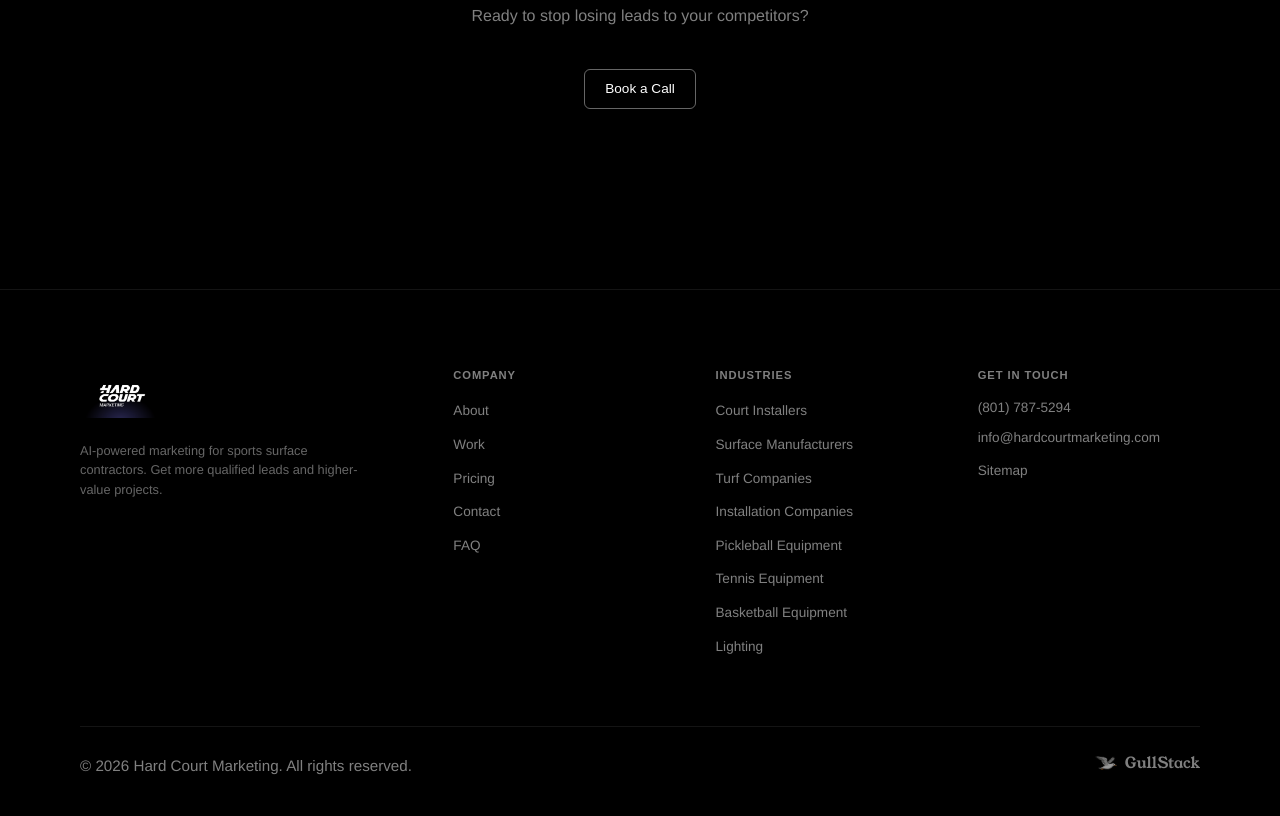
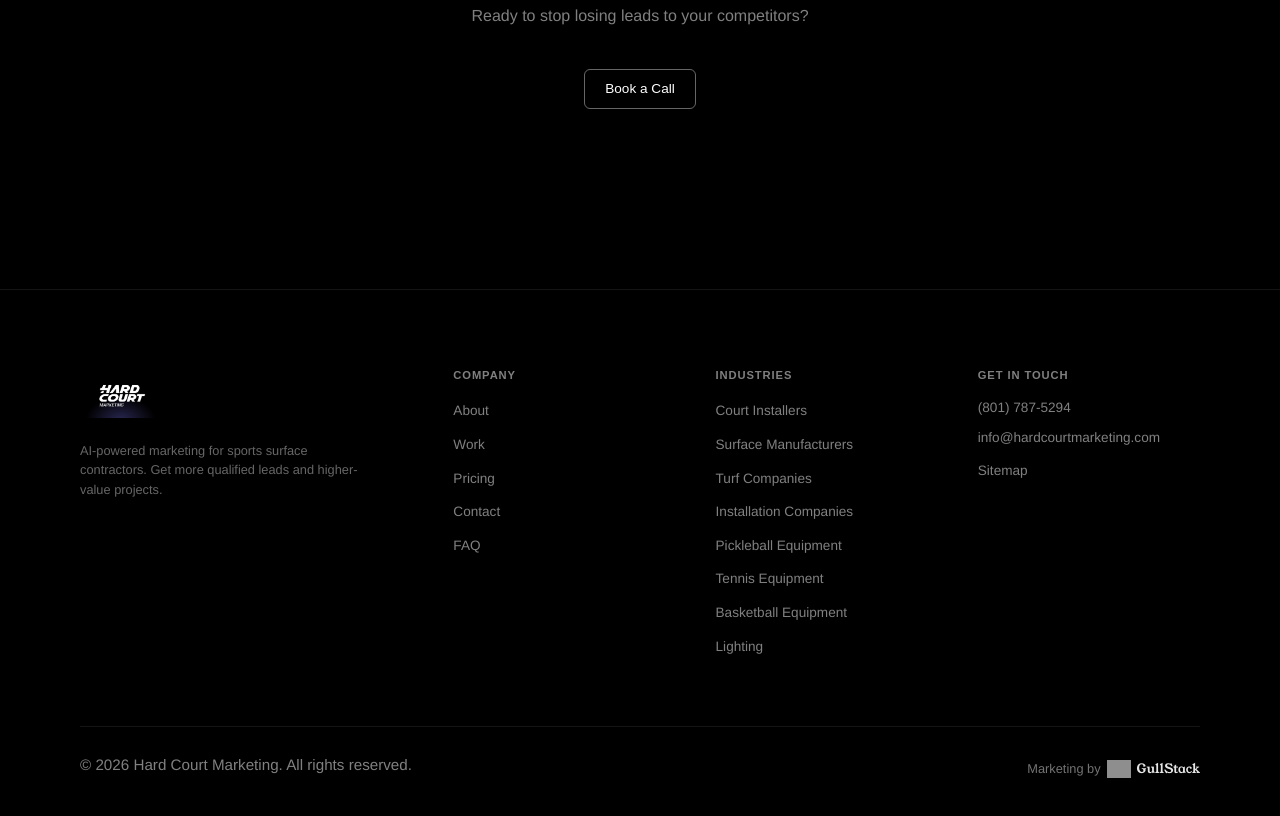
Before and after one commit to Gull-Stack/hard-court-marketing-site, an Eleventy site: page src/index.njk in a window 1280 px wide. Shown: the part 4727-5543 px from the top of the page. Built offline with nearby package versions, Linux system fonts and the light colour scheme; Eleventy itself is replaced by a stand-in of ours; files that its build step writes are made by us from their sources; grey boxes are pictures that could not be loaded; a web font is replaced by a local one.

Commit message:
Bot Melvin: Match GullStack footer to PPC pattern — 'Marketing by [bird] GullStack'

```diff
--- a/src/_layouts/base.njk
+++ b/src/_layouts/base.njk
@@ -169,7 +169,7 @@
 
             <div class="footer-bottom">
                 <p>&copy; 2026 Hard Court Marketing. All rights reserved.</p>
-                <p class="powered-by"><a href="https://gullstack.com" target="_blank" class="gullstack-footer-link"><img src="/assets/images/gullstack-bird.png" alt="GullStack" class="gullstack-bird-logo"><span class="gullstack-wordmark">GullStack</span></a></p>
+                <p style="margin-top:.5rem;font-size:.8rem;opacity:.9;display:flex;align-items:center;justify-content:center;gap:6px">Marketing by <a href="https://gullstack.com" target="_blank" rel="noopener" style="color:#fff;text-decoration:none;display:inline-flex;align-items:center;gap:6px;font-family:'Young Serif',Georgia,serif;font-weight:400"><img src="https://gullstack.com/gull-logo.png" alt="" style="height:18px;width:auto">GullStack</a></p>
             </div>
         </div>
     </footer>
```
